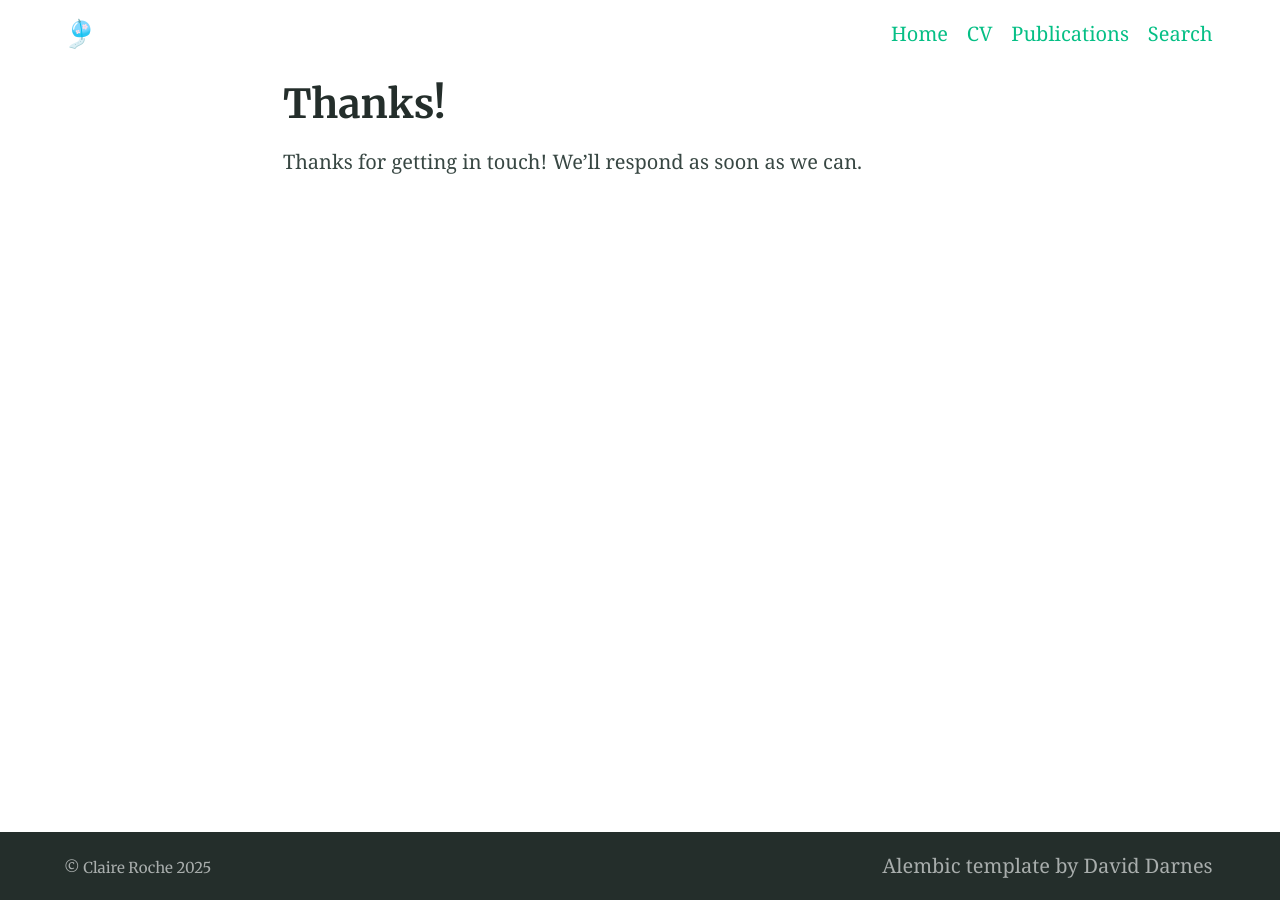
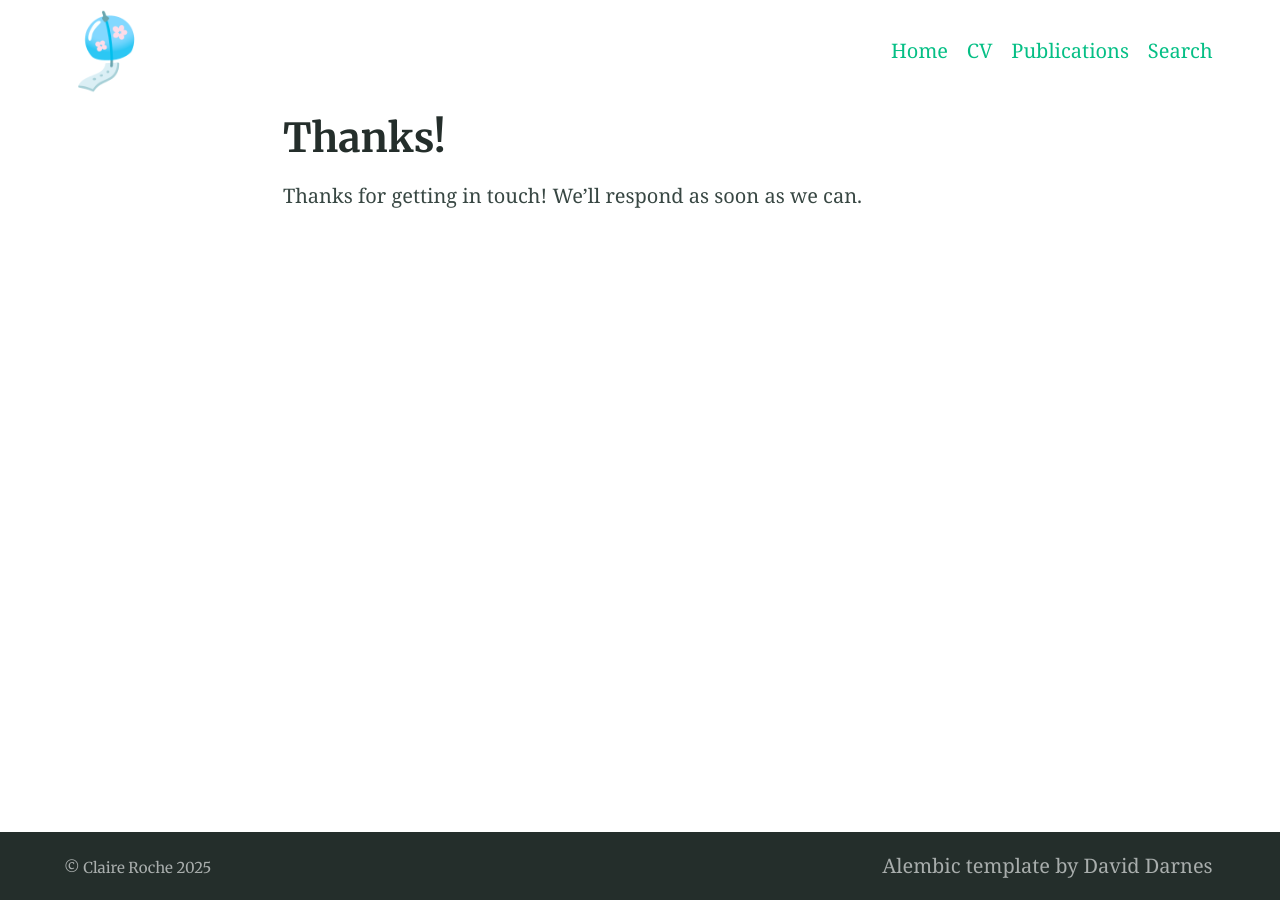
Before and after one commit to claireroche/claireroche.github.io, a Jekyll site: the page built from thanks.md, in a window 1280 px wide. Built offline with Jekyll 4.4.1, drawn with Linux system fonts in a browser that asks for light colours; a style sheet for code colours, icons or effects is not loaded.

Commit message:
update picture

```diff
--- a/_config.yml
+++ b/_config.yml
@@ -95,7 +95,7 @@ defaults:
 encoding: utf-8				# Make sure the encoding is right
 lang: en-GB 		  	        # Set the site language
 title: "Claire Roche" 		        # Site name or title, also used in jekyll-seo-tag
-logo: "/assets/logos/logo@32px.png" 	        # Site logo, also used in jekyll-seo-tag
+logo: "/assets/logos/logo@96px.png" 	        # Site logo, also used in jekyll-seo-tag
 description: "PhD, Meshing Software Engineer" # Site description and default description, also used in jekyll-seo-tag
 url: "https://claireroche.github.io/" 	        # Site url, also used in jekyll-seo-tag
 baseurl: ""
```
